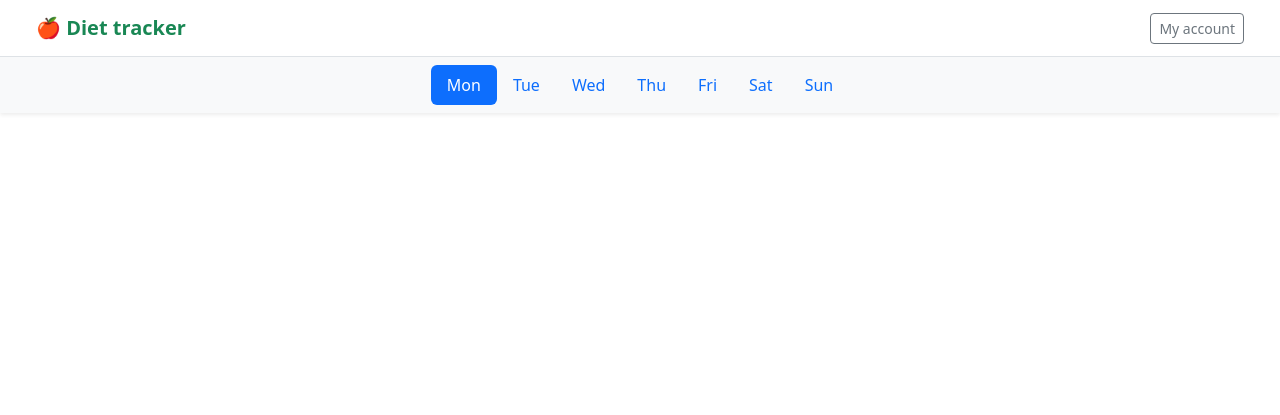
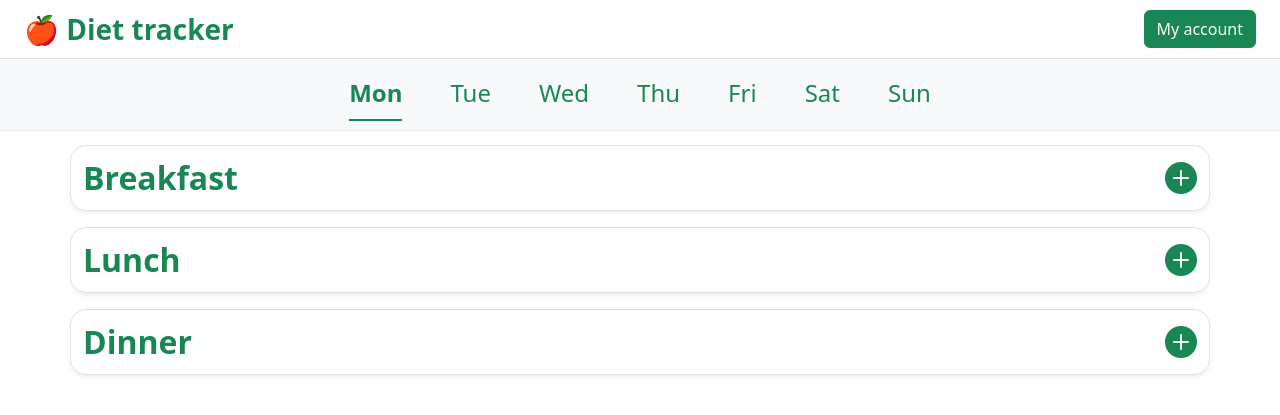
Before and after one commit to Jurajski00/BiteBalance, a PHP site: page / in a window 1280 px wide. Shown: the top 415 px of the page. Run offline with PHP 8.4, Linux system fonts and the light colour scheme; the visitor is signed in with stand-in values (Sample User, id 1).

Commit message:
feat(ui): update ui on index.php

```diff
--- a/index.php
+++ b/index.php
@@ -10,29 +10,83 @@
     <meta name="viewport" content="width=device-width, initial-scale=1.0">
     <link rel="icon" href="Data:,">
     <link href="https://cdn.jsdelivr.net/npm/bootstrap@5.3.8/dist/css/bootstrap.min.css" rel="stylesheet" integrity="sha384-sRIl4kxILFvY47J16cr9ZwB07vP4J8+LH7qKQnuqkuIAvNWLzeN8tE5YBujZqJLB" crossorigin="anonymous">
+    <link rel="stylesheet" href="https://cdn.jsdelivr.net/npm/bootstrap-icons@1.11.3/font/bootstrap-icons.min.css">
     <title>Diet tracker</title>
 </head>
 <body>
-    <nav class="navbar navbar-light bg-white border-bottom px-4">
-        <div class="container-fluid">
-            <a class="navbar-brand fw-bold text-success" href="#">🍎 Diet tracker</a>
-            <div class="ms-auto">
-                <a href="#" class="btn btn-outline-secondary btn-sm">My account</a>
+
+    <header class="container-fluid border-bottom px-4 py-2">
+        <div class="row align-items-center">
+            <div class="col-auto">
+                <a class="navbar-brand fs-3 fw-bold text-success" href="#">🍎 Diet tracker</a>
             </div>
+
+            <div class="col-auto ms-auto">
+                <a type="button" href="account.php" class="btn btn-success">My account</a>
+            </div>
+        </div>
+    </header>
+
+    <nav>
+        <div class="container-fluid bg-light py-2 shadow-sm">
+            <ul class="nav nav-underline gap-5 fs-4 justify-content-center">
+                <li class="nav-item"><a class="nav-link link-success active" href="#">Mon</a></li>
+                <li class="nav-item"><a class="nav-link link-success" href="#">Tue</a></li>
+                <li class="nav-item"><a class="nav-link link-success" href="#">Wed</a></li>
+                <li class="nav-item"><a class="nav-link link-success" href="#">Thu</a></li>
+                <li class="nav-item"><a class="nav-link link-success" href="#">Fri</a></li>
+                <li class="nav-item"><a class="nav-link link-success" href="#">Sat</a></li>
+                <li class="nav-item"><a class="nav-link link-success" href="#">Sun</a></li>
+            </ul>
         </div>
     </nav>
 
-    <div class="bg-light py-2 shadow-sm">
-        <ul class="nav nav-pills justify-content-center">
-            <li class="nav-item"><a class="nav-link active" href="#">Mon</a></li>
-            <li class="nav-item"><a class="nav-link" href="#">Tue</a></li>
-            <li class="nav-item"><a class="nav-link" href="#">Wed</a></li>
-            <li class="nav-item"><a class="nav-link" href="#">Thu</a></li>
-            <li class="nav-item"><a class="nav-link" href="#">Fri</a></li>
-            <li class="nav-item"><a class="nav-link" href="#">Sat</a></li>
-            <li class="nav-item"><a class="nav-link" href="#">Sun</a></li>
-        </ul>
-    </div>
+    <main>
+        <section>
+            <div class="container border rounded-4 py-2 my-3 shadow-sm">
+                <div class="row align-items-center">
+                    <div class="col-auto">
+                        <h2 class="text-success fw-bold mb-0">Breakfast</h2>
+                    </div>
+                    <div class="col-auto ms-auto">
+                        <button type="button" id="buttonAddEntry" class="btn btn-link text-success p-0 border-0">
+                            <i class="bi bi-plus-circle-fill fs-2"></i>
+                        </button>
+                    </div>
+                </div>
+            </div>
+        </section>
+
+        <section>
+            <div class="container border rounded-4 py-2 my-3 shadow-sm">
+                <div class="row align-items-center">
+                    <div class="col-auto">
+                        <h2 class="text-success fw-bold mb-0">Lunch</h2>
+                    </div>
+                    <div class="col-auto ms-auto">
+                        <button type="button" id="buttonAddEntry" class="btn btn-link text-success p-0 border-0">
+                            <i class="bi bi-plus-circle-fill fs-2"></i>
+                        </button>
+                    </div>
+                </div>
+            </div>
+        </section>
+
+        <section>
+            <div class="container border rounded-4 py-2 my-3 shadow-sm">
+                <div class="row align-items-center">
+                    <div class="col-auto">
+                        <h2 class="text-success fw-bold mb-0">Dinner</h2>
+                    </div>
+                    <div class="col-auto ms-auto">
+                        <button type="button" id="buttonAddEntry" class="btn btn-link text-success p-0 border-0">
+                            <i class="bi bi-plus-circle-fill fs-2"></i>
+                        </button>
+                    </div>
+                </div>
+            </div>
+        </section>
+    </main>
 
     <script src="https://cdn.jsdelivr.net/npm/bootstrap@5.3.8/dist/js/bootstrap.bundle.min.js" integrity="sha384-FKyoEForCGlyvwx9Hj09JcYn3nv7wiPVlz7YYwJrWVcXK/BmnVDxM+D2scQbITxI" crossorigin="anonymous"></script>
 </body>
--- a/login.php
+++ b/login.php
@@ -37,7 +37,7 @@
 
                     <div class="row">
                         <div class="col-6">
-                            <button type="button" onclick="document.location = 'index.php'" class="btn btn-secondary px-4">Go back</button>
+                            <a type="button" href="welcome.php" class="btn btn-secondary px-4">Go back</a>
                         </div>
 
                         <div class="col-6 d-flex justify-content-end">
--- a/register.php
+++ b/register.php
@@ -71,7 +71,7 @@
 
                     <div class="row">
                         <div class="col-6">
-                            <button type="button" onclick="document.location = 'index.php'" class="btn btn-secondary px-4">Go back</button>
+                            <a type="button" href="welcome.php" class="btn btn-secondary px-4">Go back</a>
                         </div>
 
                         <div class="col-6 d-flex justify-content-end">
```
Also changed, not shown: account.php (added, +34 -0 lines), api.php (+9 -0 lines), js/app.js (+31 -0 lines).
